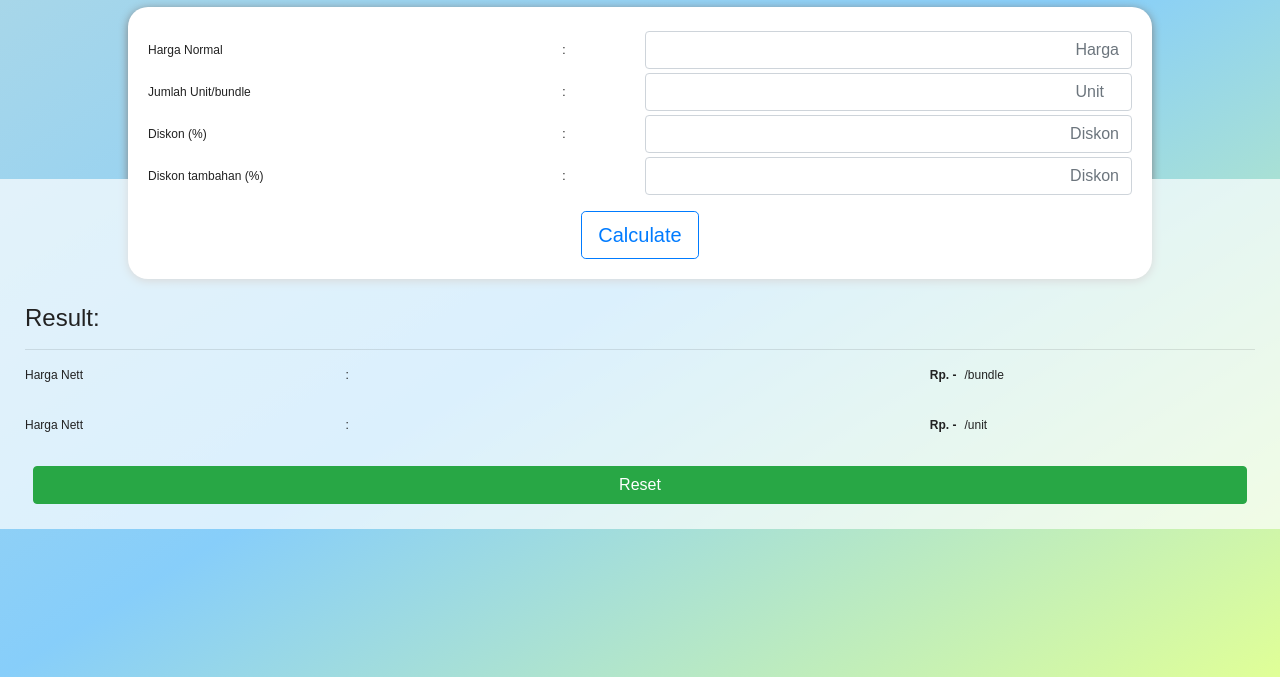
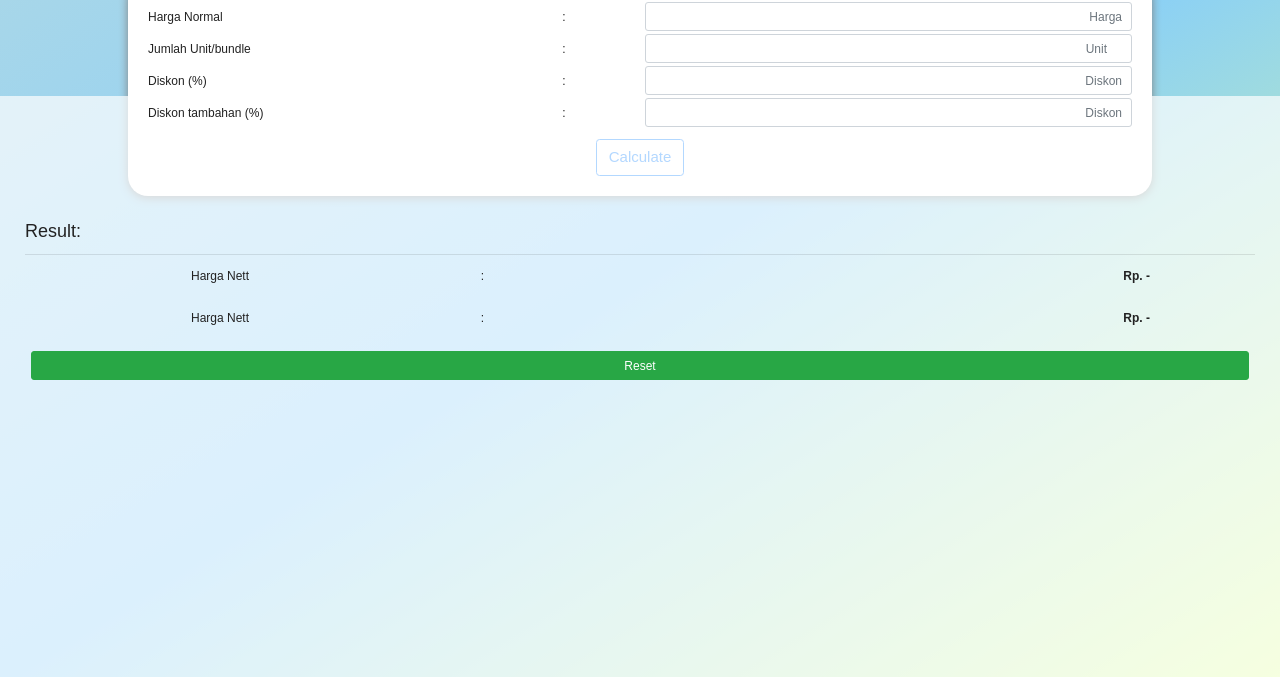
Before and after one commit to erwinnurhaq/salesman, a plain HTML site: page index.html in a window 1280 px wide. Shown: the part 123-800 px from the top of the page. Drawn offline with Linux system fonts and the light colour scheme.

Commit message:
add flex

```diff
--- a/calculate.js
+++ b/calculate.js
@@ -1,4 +1,9 @@
-var a, b, c, d, hasilnettbundle, hasilnettunit;
+var a,
+    b,
+    c,
+    d,
+    hasilnettbundle,
+    hasilnettunit;
 
 function hitung() {
     a = document.getElementById("harganormal").value;
@@ -9,8 +14,8 @@ function hitung() {
     hasilnettbundle = a - (a * (c / 100));
     hasilnettbundle -= (hasilnettbundle * (d / 100));
     hasilnettunit = hasilnettbundle / b;
-    document.getElementById("hasilnettbundle").innerHTML = "Rp. " + hasilnettbundle.toFixed(2);
-    document.getElementById("hasilnettunit").innerHTML = "Rp. " + hasilnettunit.toFixed(2);
+    document.getElementById("hasilnettbundle").innerHTML = "Rp. " + hasilnettbundle.toFixed(2) + " /bundle";
+    document.getElementById("hasilnettunit").innerHTML = "Rp. " + hasilnettunit.toFixed(2) + " /unit";
 }
 
 function kosongkan() {
--- a/index.html
+++ b/index.html
@@ -3,37 +3,39 @@
 
 <head>
     <meta charset="UTF-8">
-    <meta name="viewport" content="width=device-width, initial-scale=1.0">
-    <meta http-equiv="X-UA-Compatible" content="ie=edge">
+    <meta content="width=device-width, initial-scale=1.0" name="viewport">
+    <meta content="ie=edge" http-equiv="X-UA-Compatible">
     <!-- online
         <link crossorigin="anonymous" href="https://stackpath.bootstrapcdn.com/bootstrap/4.3.1/css/bootstrap.min.css" integrity="sha384-ggOyR0iXCbMQv3Xipma34MD+dH/1fQ784/j6cY/iJTQUOhcWr7x9JvoRxT2MZw1T" rel="stylesheet">
-    <link crossorigin="anonymous" href="https://use.fontawesome.com/releases/v5.8.1/css/all.css" integrity="sha384-50oBUHEmvpQ+1lW4y57PTFmhCaXp0ML5d60M1M7uH2+nqUivzIebhndOJK28anvf" rel="stylesheet">
         -->
-    <link rel="stylesheet" href="./bootstrap.css">
+    <link href="./bootstrap.css" rel="stylesheet">
     <style>
+        html,
         body {
             font-family: sans-serif;
-            background-image: linear-gradient(to bottom right, lightblue, lightskyblue, rgb(224, 255, 151));
             color: #222;
             font-size: 12px;
-            height: 100vh;
+            height: 100%;
+            background-image: linear-gradient(to bottom right, lightblue, lightskyblue, rgb(224, 255, 151));
+            background-size: cover;
+            background background-repeat: no-repeat;
+            min-height: 100vh;
         }
-        .container-fluid {
-            min-height: 100% !important;
-        }
+
         .wrapper1 {
             width: 80%;
             margin: 0 auto;
         }
+
         .box1 {
             background-color: white;
             border-radius: 20px;
-            box-shadow: 0px 2px 10px gray;
+            box-shadow: 0 2px 10px gray;
             padding: 20px;
         }
+
         .wrapper2 {
-            padding: 25px;
-            padding-top: 125px;
+            padding: 125px 25px 25px;
             margin-top: -100px;
             background-color: rgba(255, 255, 255, 0.7);
         }
@@ -42,70 +44,66 @@
 </head>
 
 <body>
-    <div class="container-fluid px-0 py-0">
+    <div class="container-fluid h-100 px-0 py-0 d-flex flex-column">
         <div class="wrapper1">
             <div class="pt-5 pb-3 mx-3">
-                <h1 class="m-0 p-0"><b>Sales</b>man</h1>
+                <h1 class="m-0 p-0">
+                    <b>Sales</b>man</h1>
                 <p class="m-0 p-0">Customer/Consumer Promo - Calculation</p>
             </div>
             <div class="box1">
                 <div class="row form-row my-1 align-items-center">
-                    <label for="harganormal" class="col-5 col-form-label">Harga Normal</label>
+                    <label class="col-5 col-form-label" for="harganormal">Harga Normal</label>
                     <label class="col-1 col-form-label">:</label>
                     <div class="col-6">
-                        <input type="text" id="harganormal" class="form-control text-right" placeholder="Harga">
+                        <input class="form-control text-right" id="harganormal" placeholder="Harga" type="text">
                     </div>
                 </div>
                 <div class="row form-row my-1 align-items-center">
-                    <label for=" jumlahunit" class="col-5 col-form-label">Jumlah
-                        Unit/bundle</label>
+                    <label class="col-5 col-form-label" for=" jumlahunit">Jumlah Unit/bundle</label>
                     <label class="col-1 col-form-label">:</label>
                     <div class="col-6">
-                        <input type="number" id="jumlahunit" class="form-control text-right" placeholder="Unit">
+                        <input class="form-control text-right" id="jumlahunit" placeholder="Unit" type="number">
                     </div>
                 </div>
-                <div class="row form-row my-1 align-items-center"">
-                        <label for=" diskon1" class="col-5 col-form-label">Diskon
-                    (%)</label>
+                <div class=" align-items-center form-row my-1 row">
+                    <label class=" col-5 col-form-label" for=" diskon1">Diskon (%)</label>
                     <label class="col-1 col-form-label">:</label>
                     <div class="col-6">
-                        <input type="text" id="diskon1" class="form-control text-right" placeholder="Diskon">
+                        <input class="form-control text-right" id="diskon1" placeholder="Diskon" type="text">
                     </div>
                 </div>
-                <div class="row form-row my-1 align-items-center"">
-                        <label for=" diskon2" class="col-5 col-form-label">Diskon
-                    tambahan (%)</label>
+                <div class=" align-items-center form-row my-1 row">
+                    <label class=" col-5 col-form-label" for=" diskon2">Diskon tambahan (%)</label>
                     <label class="col-1 col-form-label">:</label>
                     <div class="col-6">
-                        <input type="text" id="diskon2" class="form-control text-right" placeholder="Diskon">
+                        <input class="form-control text-right" id="diskon2" placeholder="Diskon" type="text">
                     </div>
                 </div>
                 <div class="row mt-3 mb-0 justify-content-center">
-                    <button type="submit" onclick="hitung()" class="btn btn-lg btn-outline-primary">Calculate</button>
+                    <button class="btn btn-lg btn-outline-primary" onclick="hitung()" type="submit">Calculate</button>
                 </div>
             </div>
         </div>
-        <div class="wrapper2">
+        <div class="wrapper2 flex-grow-1">
             <h4>Result:</h4>
             <hr>
-            <div class="row my-3">
-                <div class="col">Harga Nett</div>
-                <div class="col">:</div>
-                <div class="col text-right pr-0">
-                    <p id="hasilnettbundle" class="font-weight-bold">Rp. - </p>
+            <div class="row my-3 text-center">
+                <div class="col-4">Harga Nett</div>
+                <div class="col-1">:</div>
+                <div class="col-6 text-right">
+                    <p class="font-weight-bold" id="hasilnettbundle">Rp. -</p>
                 </div>
-                <div class="col pl-2">/bundle</div>
             </div>
-            <div class="row my-3">
-                <div class="col">Harga Nett</div>
-                <div class="col">:</div>
-                <div class="col text-right pr-0">
-                    <p id="hasilnettunit" class="font-weight-bold">Rp. - </p>
+            <div class="row my-3 text-center">
+                <div class="col-4">Harga Nett</div>
+                <div class="col-1">:</div>
+                <div class="col-6 text-right">
+                    <p class="font-weight-bold" id="hasilnettunit">Rp. -</p>
                 </div>
-                <div class="col pl-2">/unit</div>
             </div>
             <div class="row mt-3 mb-0 mx-2 justify-content-center">
-                <button type="submit" onclick="kosongkan()" class="btn btn-success btn-block">Reset</button>
+                <button class="btn btn-success btn-block" onclick="kosongkan()" type="submit">Reset</button>
             </div>
         </div>
     </div>
```
Lines whose indentation alone changed are shown as unchanged.
